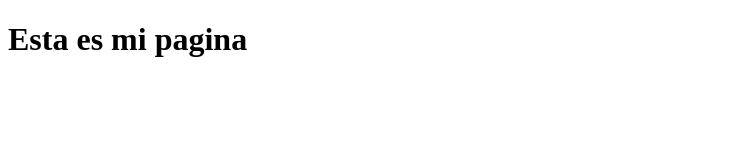
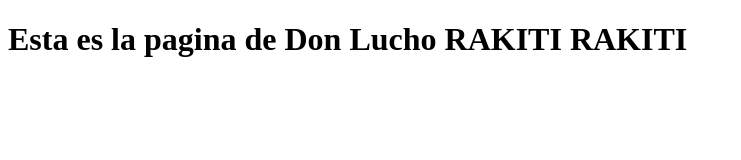
Before and after one commit to CarlosMoralesManson/CarlosPagina, a plain HTML site: page index.html in a window 1280 px wide. Shown: the whole page, without its empty margins (0-741 px from the left). Drawn offline with Linux system fonts and the light colour scheme.

Commit message:
Update and rename adwdwfwff.html to index.html

```diff
--- a/adwdwfwff.html
+++ b/index.html
@@ -5,6 +5,6 @@
     <title>Mi pagina de prueba</title>
   </head>
   <body>
-    <h1>Esta es mi pagina</h1>
+    <h1>Esta es la pagina de Don Lucho RAKITI RAKITI</h1>
   </body>
 </html>
```
